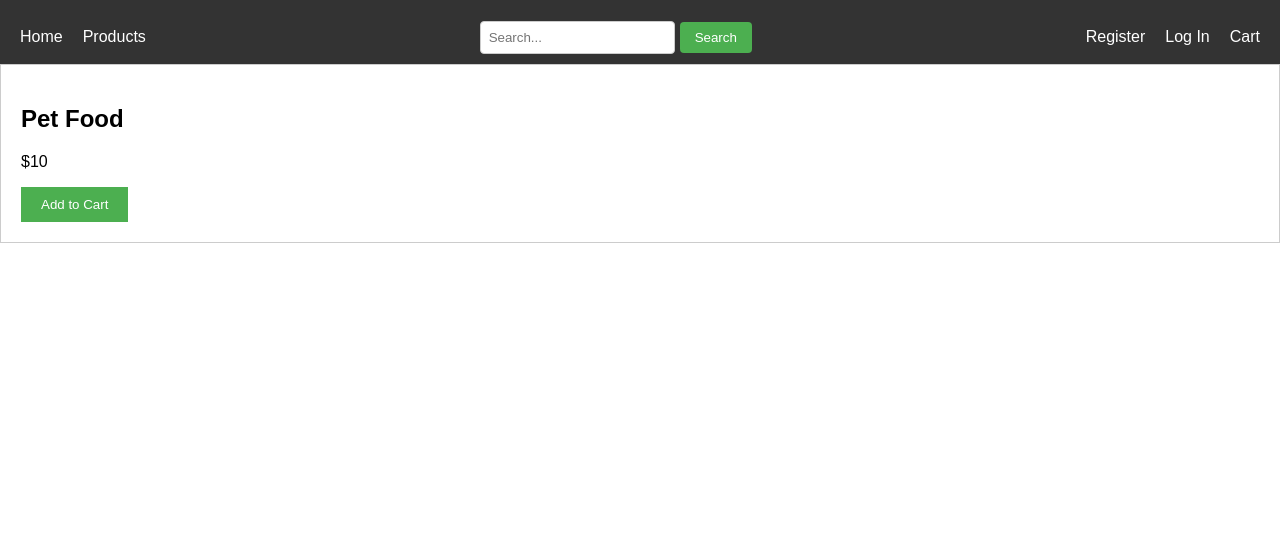
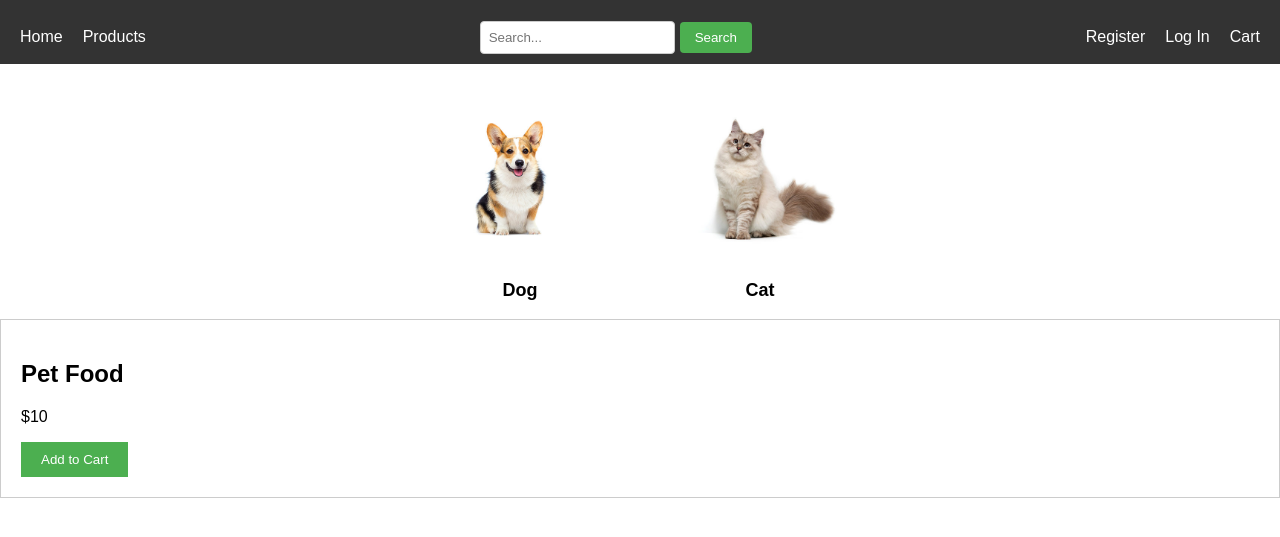
Before and after one commit to DUva98/IT310-Project, a plain HTML site: page index.html in a window 1280 px wide. Shown: the part 89-626 px from the top of the page. Drawn offline with Linux system fonts and the light colour scheme.

Commit message:
Added buttons for animal type
- updated index.html with buttons for animal type

- updated style.css

- added dog.jpg and cat.jpg

```diff
--- a/index.html
+++ b/index.html
@@ -33,6 +33,23 @@
 	</nav>
 
     <main>
+
+		<section class="category-buttons">
+            <div class="category-button">
+                <a href="#">
+                    <img src="dog.jpg" alt="Dog">
+                    <h3>Dog</h3>
+                </a>
+            </div>
+            <div class="category-button">
+                <a href="#">
+                    <img src="cat.jpg" alt="Cat">
+                    <h3>Cat</h3>
+                </a>
+            </div>
+            <!-- Add more buttons for other categories -->
+        </section>
+
         <section class="product">
             <h2>Pet Food</h2>
             <p>$10</p>
--- a/styles.css
+++ b/styles.css
@@ -144,3 +144,40 @@ nav {
 .search-bar button[type="submit"]:hover {
     background-color: #45a049;
 }
+
+.category-buttons {
+    display: flex;
+    justify-content: center;
+    align-items: center;
+    margin-top: 50px;
+}
+
+.category-button {
+    margin: 0 20px;
+}
+
+.category-button a {
+    display: inline-block;
+    text-align: center;
+    text-decoration: none;
+    color: #000;
+}
+
+.category-button img {
+    width: 200px;
+    height: 200px;
+    border-radius: 50%;
+    margin-bottom: 10px;
+}
+
+.category-button h3 {
+    font-size: 18px;
+    font-weight: bold;
+}
+
+.category-button img {
+    max-width: 100%; /* Set maximum width to prevent stretching */
+    height: auto; /* Let the height scale automatically */
+    border-radius: 50%;
+    margin-bottom: 10px;
+}
```
Also changed, not shown: cat.jpg (added), dog.jpg (added).
